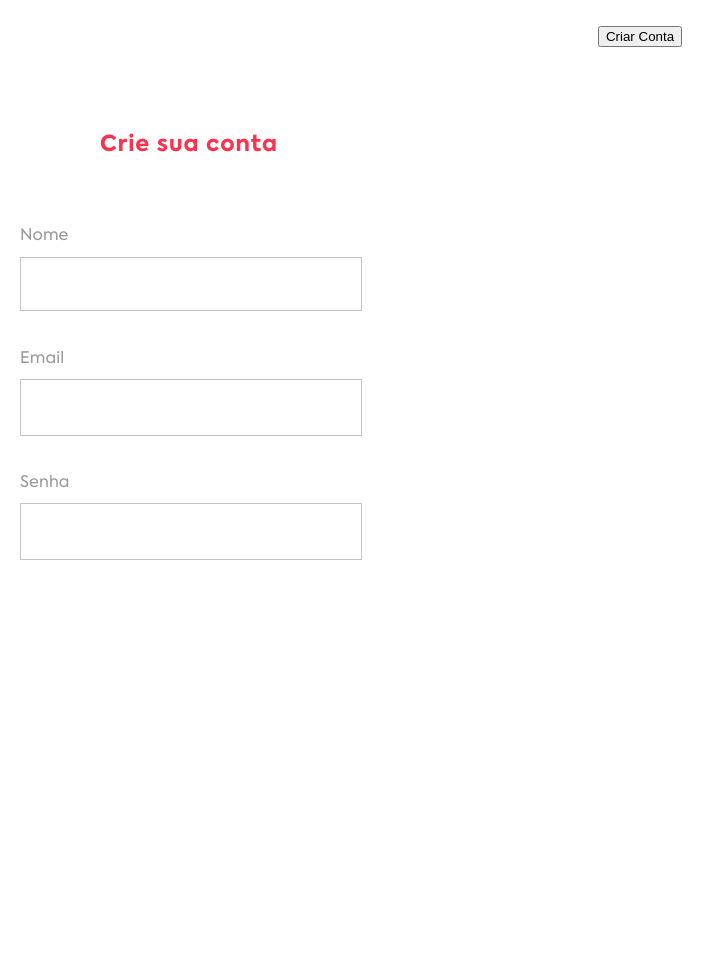
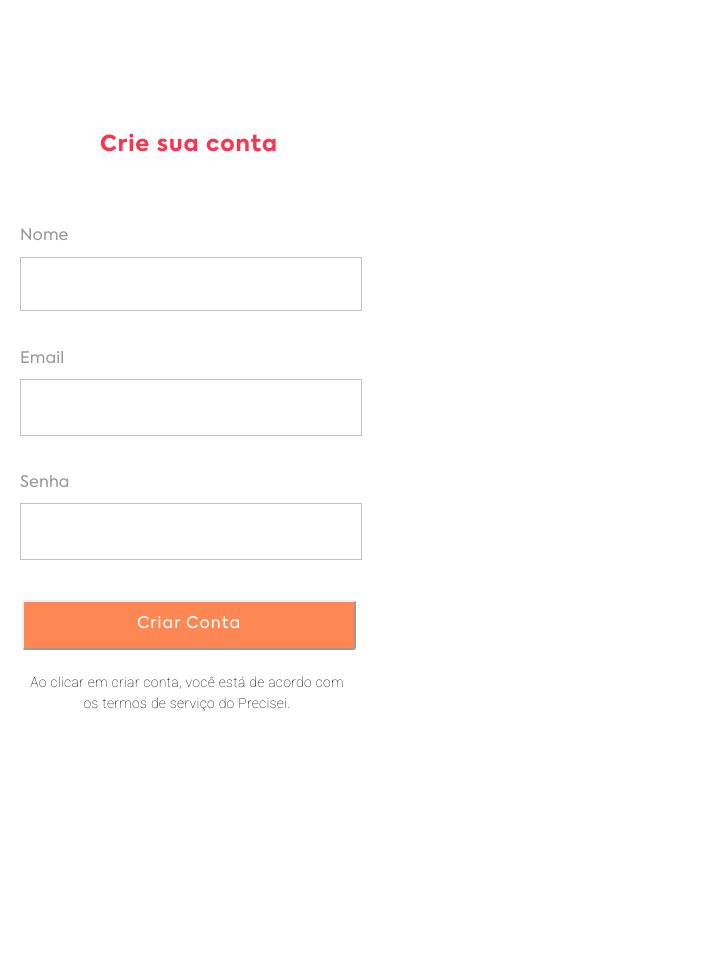
Before and after one commit to laricarlotti/demoday, a Django app: page /cadastro/ in a window 1280 px wide. Shown: the top 962 px of the page, without its empty margins (0-725 px from the left). Run offline with Django 3.2, Linux system fonts and the light colour scheme.

Commit message:
Criar e estilizar botão de submit da tela de Cadastro

```diff
--- a/website/static/css/cadastro.css
+++ b/website/static/css/cadastro.css
@@ -107,3 +107,41 @@ form .senha{
     width: 336px;
 
 }
+form .button{
+    background: #FF8754;
+    border-color: inherit;
+    border-radius: 3px;
+    box-shadow: none;
+    color: #fff;
+    font-family: "Axilforma-Regular";
+    font-size: 16px;
+    height: 50px;
+    left: 22px;
+    letter-spacing: 0.065em;
+    line-height: 148.9%;
+    position: absolute;
+    top: 600px;
+    width: 334px;
+
+}
+
+.cadastro p:last-child{
+    position: absolute;
+    width: 324px;
+    height: 58px;
+    left: 25px;
+    top: 650px;
+    font-family: 'Roboto', sans-serif;
+    font-weight: 200;
+    font-size: 14px;
+    line-height: 148.9%;
+    display: flex;
+    align-items: center;
+    text-align: center;
+    letter-spacing: 0.02em;
+    color: #000000;
+}
+
+.cadastro p:last-child .highlight{
+
+}
--- a/website/templates/cadastro.html
+++ b/website/templates/cadastro.html
@@ -3,6 +3,7 @@
 {% block content %}
 
 <link rel="stylesheet" href="{% static 'css/cadastro.css'%}">
+<link href="https://fonts.googleapis.com/css?family=Roboto:100&display=swap" rel="stylesheet">
 
 <div class="cadastro">
     <h1>Crie sua conta</h1>
@@ -20,9 +21,11 @@
         <label for="senha">Senha</label>
         <input class="senha" type="password" name="senha" required>
 
-        <input type="submit" value="Criar Conta">
+        <input class="button" type="submit" value="Criar Conta">
 
     </form>
+
+    <p>Ao clicar em criar conta, você está de acordo com os termos de serviço do Precisei.</p>
 
 </div>
 
```
Also changed, not shown: db.sqlite3.
